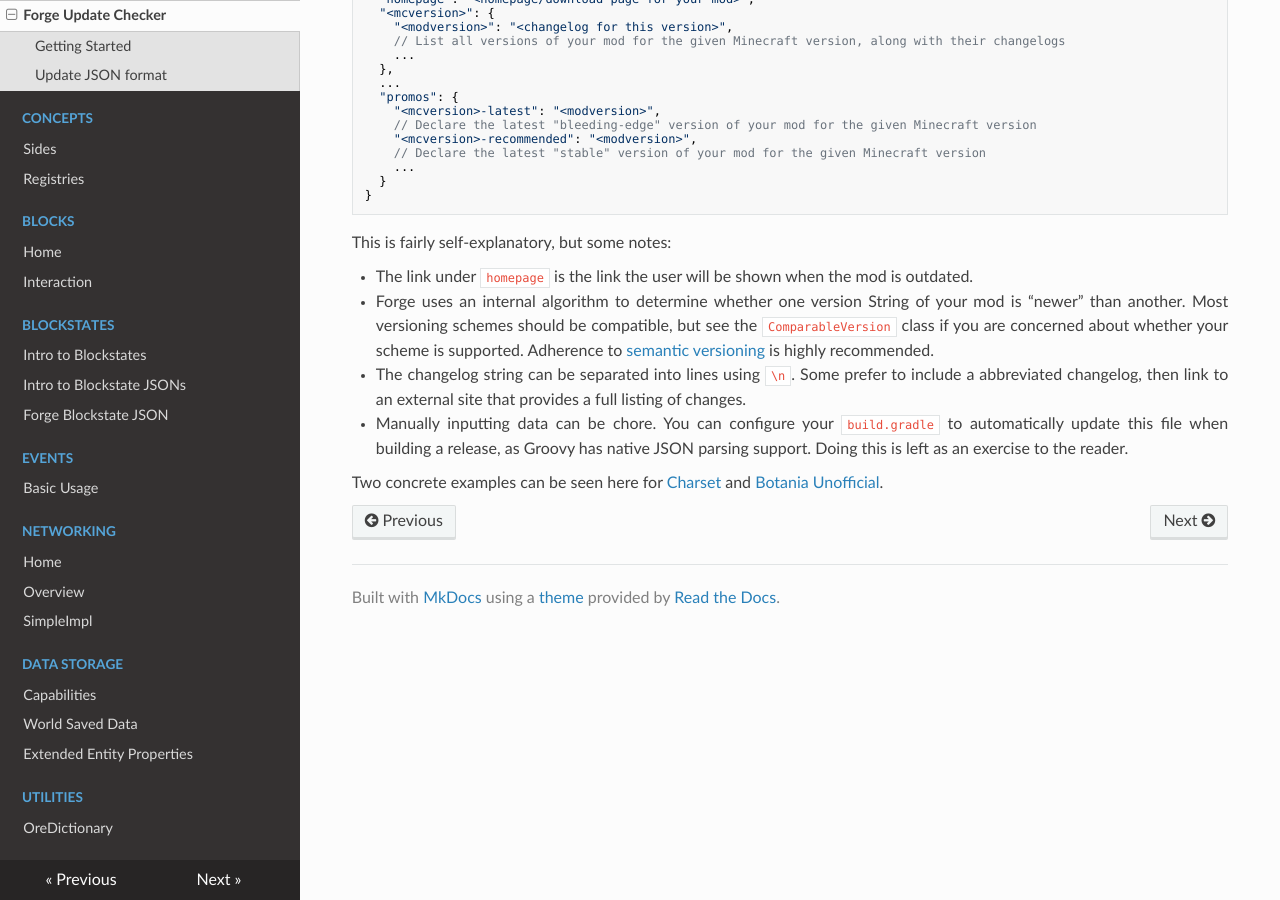
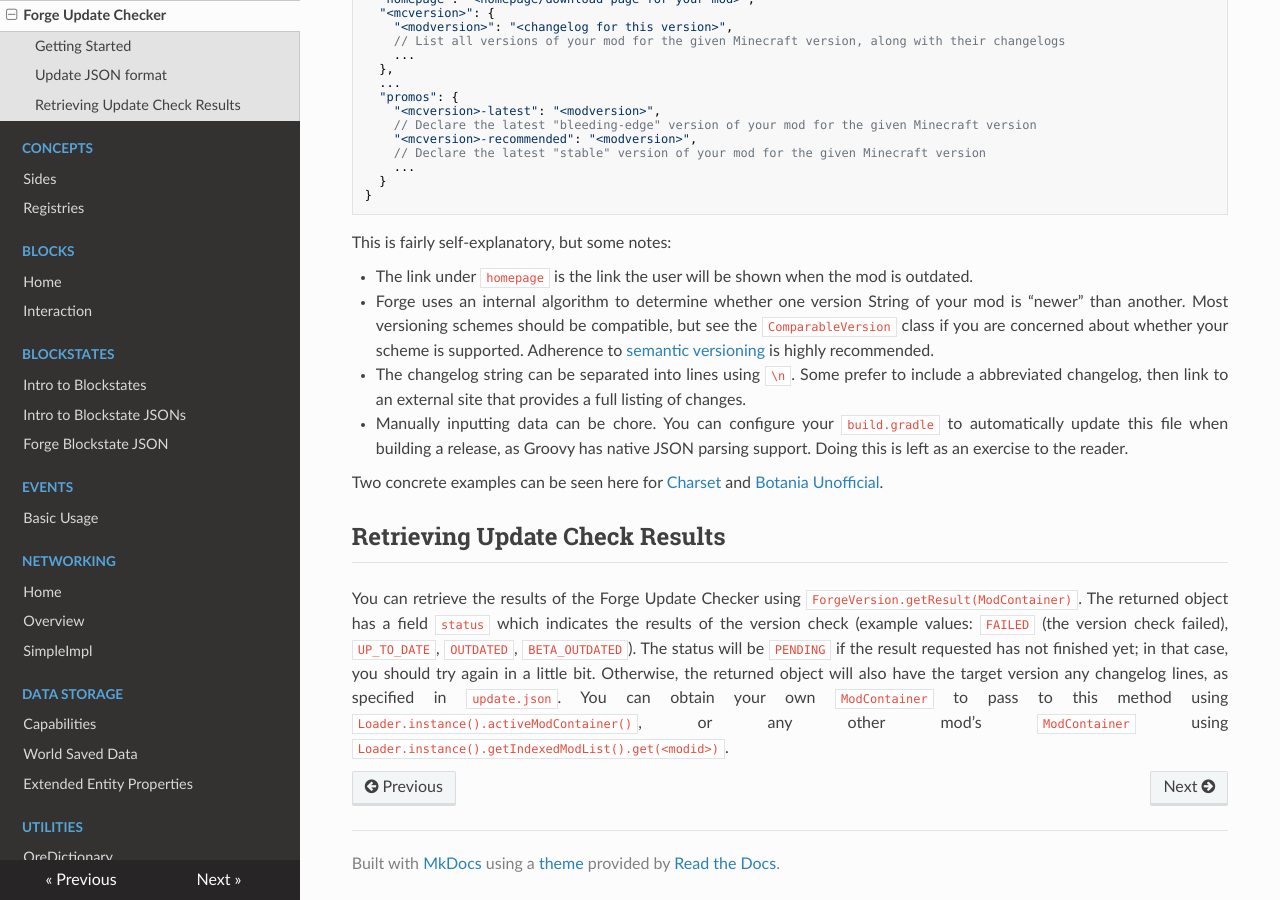
Before and after one commit to MinecraftForge/Documentation, an MkDocs documentation site: the page built from docs/gettingstarted/autoupdate.md, in a window 1280 px wide and 900 px high, scrolled down 576 px. Built offline with MkDocs 1.6.1, drawn with Linux system fonts in a browser that asks for light colours; nearby versions of some CDN libraries; old or Windows-style settings are respelled for this version of MkDocs.

Commit message:
Add section on how to check update results from code

```diff
--- a/docs/gettingstarted/autoupdate.md
+++ b/docs/gettingstarted/autoupdate.md
@@ -40,3 +40,9 @@ This is fairly self-explanatory, but some notes:
 * Manually inputting data can be chore. You can configure your `build.gradle` to automatically update this file when building a release, as Groovy has native JSON parsing support. Doing this is left as an exercise to the reader.
 
 Two concrete examples can be seen here for [Charset](https://gist.githubusercontent.com/Meow-J/fe740e287c2881d3bf2341a62a7ce770/raw/bf829cdefc84344d86d1922e2667778112b845b1/update.json) and [Botania Unofficial](https://gist.githubusercontent.com/Meow-J/1299068c775c2b174632534a18b65fb8/raw/42c578cf2303aa76d8900f5fdc6366122549d2a8/update.json).
+
+Retrieving Update Check Results
+-------------------------------
+
+You can retrieve the results of the Forge Update Checker using `ForgeVersion.getResult(ModContainer)`. The returned object has a field `status` which indicates the results of the version check (example values: `FAILED` (the version check failed), `UP_TO_DATE`, `OUTDATED`, `BETA_OUTDATED`). The status will be `PENDING` if the result requested has not finished yet; in that case, you should try again in a little bit. Otherwise, the returned object will also have the target version any changelog lines, as specified in `update.json`.
+You can obtain your own `ModContainer` to pass to this method using `Loader.instance().activeModContainer()`, or any other mod's `ModContainer` using `Loader.instance().getIndexedModList().get(<modid>)`.
```
